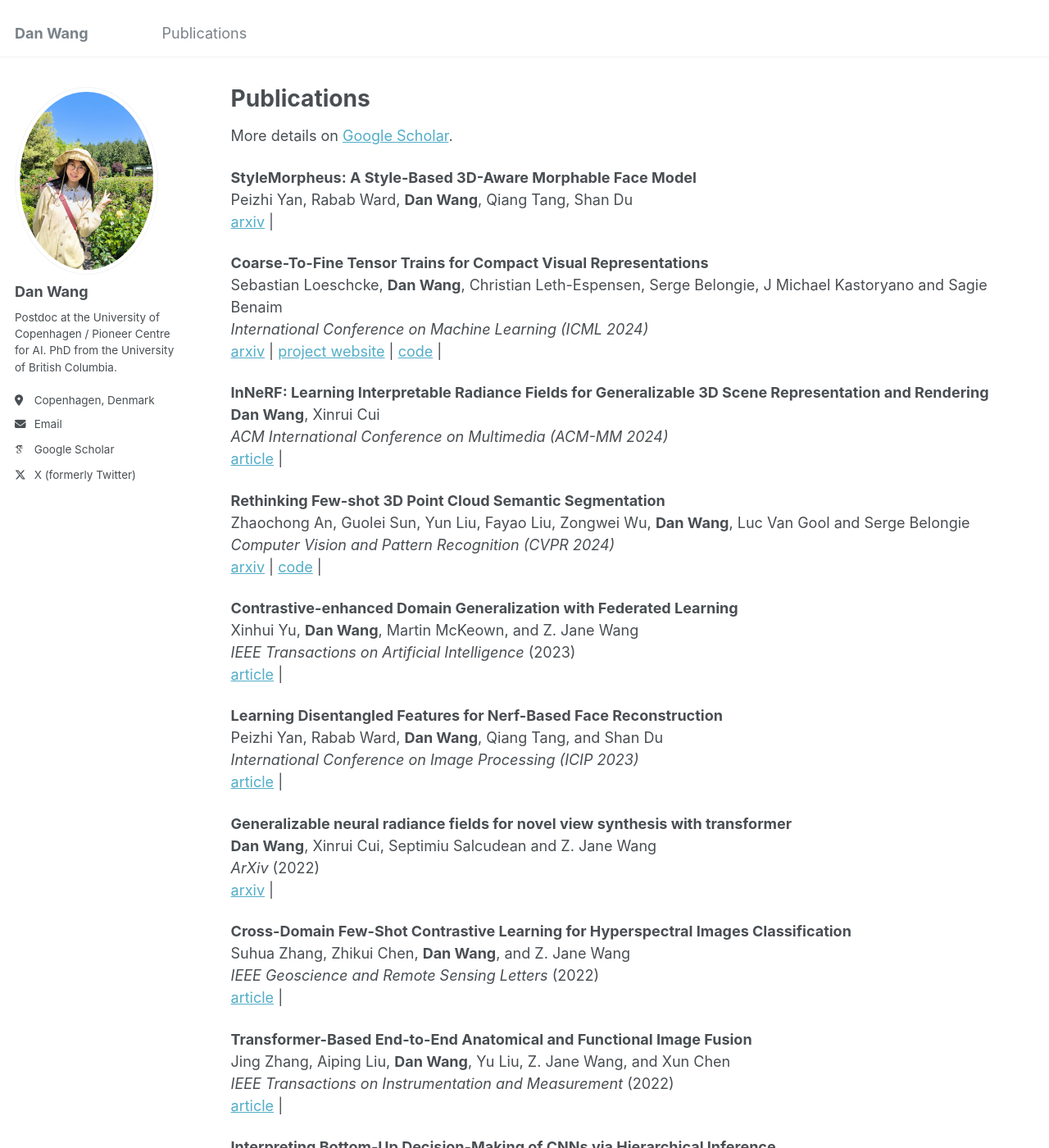
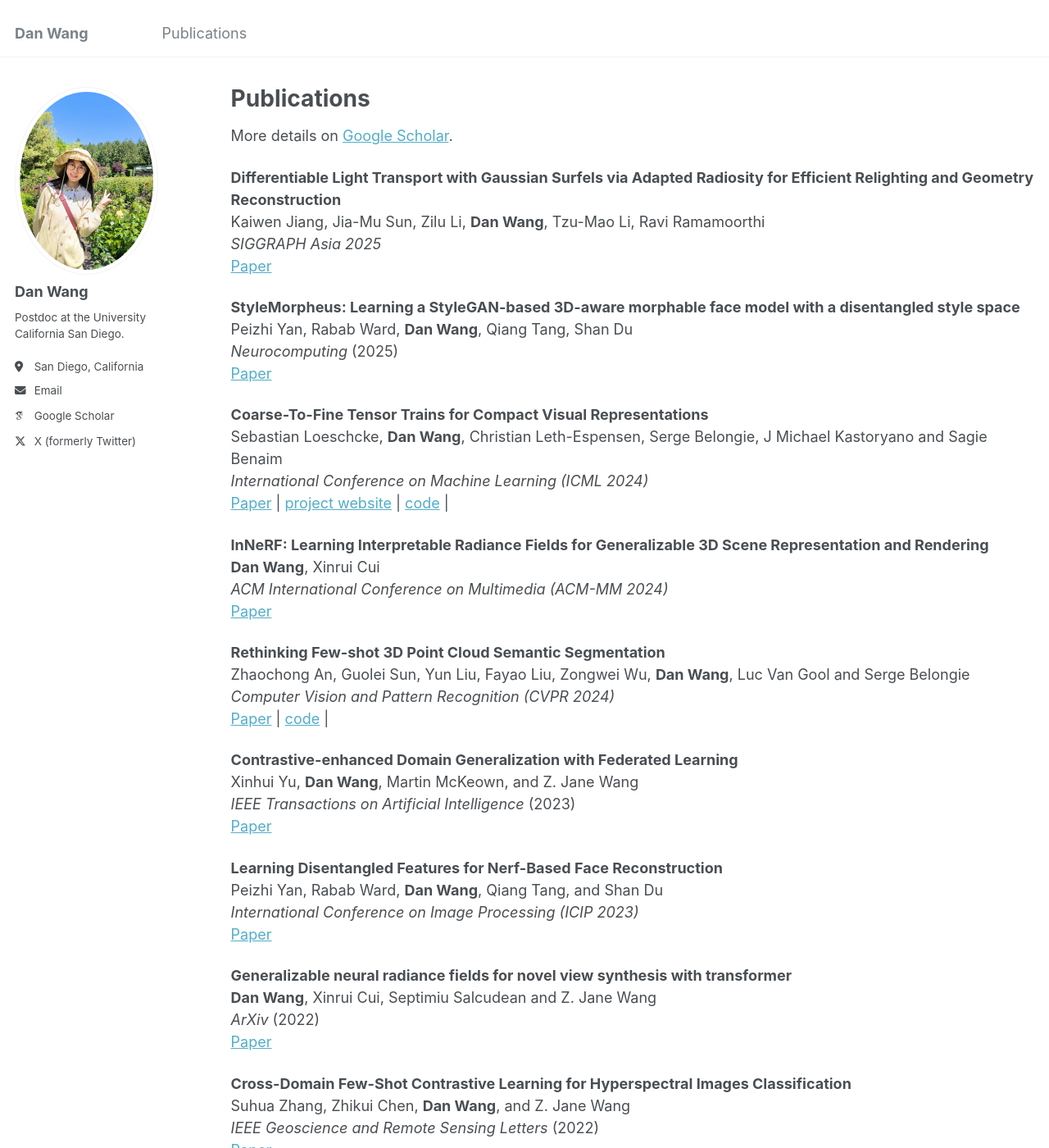
Before and after one commit to danalaina/danalaina.github.io, a Jekyll site: the page built from _pages/publications_onepage.md, in a window 1280 px wide and 1400 px high. Shown: the whole window at 82% size. Built offline with Jekyll 4.4.1, drawn with Linux system fonts in a browser that asks for light colours; some web fonts are replaced; some of the changed text lies outside the part shown.

Commit message:
update 10.25.25

```diff
--- a/_config.yml
+++ b/_config.yml
@@ -24,11 +24,11 @@ author:
   avatar           : "WechatIMG246.jpg" #"photo_dan2.jpg"  # "photo_dan.JPG"
   name             : "Dan Wang"
   pronouns         : # example: "she/her"
-  bio              : "Postdoc at the University of Copenhagen / Pioneer Centre for AI. PhD from the University of British Columbia."
-  location         : "Copenhagen, Denmark"
+  bio              : "Postdoc at the University California San Diego."
+  location         : "San Diego, California"
   employer         : # "Red Brick University"
   uri              : # URL
-  email            : "dawa@di.ku.dk"
+  email            : "danwang@ucsd.edu"
 
   # Academic websites
   arxiv            : # URL - Update with the correct link to your profile
--- a/_pages/publications_onepage.md
+++ b/_pages/publications_onepage.md
@@ -7,45 +7,43 @@ author_profile: true
 
 More details on [Google Scholar](https://scholar.google.com/citations?user=tHbMyNoAAAAJ).
 
-**StyleMorpheus: A Style-Based 3D-Aware Morphable Face Model**\
+**Differentiable Light Transport with Gaussian Surfels via Adapted Radiosity for Efficient Relighting and Geometry Reconstruction**\
+Kaiwen Jiang, Jia-Mu Sun, Zilu Li, **Dan Wang**, Tzu-Mao Li, Ravi Ramamoorthi\
+*SIGGRAPH Asia 2025*\
+[Paper](https://cseweb.ucsd.edu/~ravir/kaiwensiga25.pdf)
+
+**StyleMorpheus: Learning a StyleGAN-based 3D-aware morphable face model with a disentangled style space**\
 Peizhi Yan, Rabab Ward, **Dan Wang**, Qiang Tang, Shan Du\
-[arxiv](https://arxiv.org/abs/2503.11792) |
+*Neurocomputing* (2025)\
+[Paper](https://arxiv.org/abs/2503.11792)
 
 **Coarse-To-Fine Tensor Trains for Compact Visual Representations**\
 Sebastian Loeschcke, **Dan Wang**, Christian Leth-Espensen, Serge Belongie, J Michael Kastoryano and Sagie Benaim\
 *International Conference on Machine Learning (ICML 2024)*\
-[arxiv](https://arxiv.org/abs/2406.04332) |
+[Paper](https://arxiv.org/abs/2406.04332) |
 [project website](https://sebulo.github.io/PuTT_website/) |
 [code](https://github.com/sebulo/PuTT) |
 
 **InNeRF: Learning Interpretable Radiance Fields for Generalizable 3D Scene Representation and Rendering**\
 **Dan Wang**, Xinrui Cui\
 *ACM International Conference on Multimedia (ACM-MM 2024)*\
-[article](https://dl.acm.org/doi/abs/10.1145/3664647.3681393) |
+[Paper](https://dl.acm.org/doi/abs/10.1145/3664647.3681393)
 
 
 **Rethinking Few-shot 3D Point Cloud Semantic Segmentation**\
 Zhaochong An, Guolei Sun, Yun Liu, Fayao Liu, Zongwei Wu, **Dan Wang**, Luc Van Gool and Serge Belongie\
 *Computer Vision and Pattern Recognition (CVPR 2024)*\
-[arxiv](https://arxiv.org/abs/2403.00592) |
+[Paper](https://arxiv.org/abs/2403.00592) |
 <!-- [project website](https://vishalned.github.io/mmearth/) | -->
 [code](https://github.com/ZhaochongAn/COSeg) |
 <!-- [code-model](https://github.com/vishalned/MMEarth-train)  -->
 
-<!-- **StyleMorpheus: A Style-Based 3D-Aware Morphable Face Model**\
-Peizhi Yan, Rabab Ward, Dan Wang, Qiang Tang, and Shan Du\
-*IEEE Transactions on Multimedia* (Under review, 2024) -->
-
-
-<!-- **InNeRF: Learning Interpretable Radiance Fields for Generalizable 3D Scene Representation and Rendering**\
-Dan Wang, and Xinrui Cui\
-*ACM Multimedia Conference* (2024)\ -->
 
 **Contrastive-enhanced Domain Generalization with Federated Learning**\
 Xinhui Yu, **Dan Wang**, Martin McKeown, and Z. Jane Wang\
 *IEEE Transactions on Artificial Intelligence* (2023)\
-[article](https://ieeexplore.ieee.org/document/10192272) |
-<!-- [arxiv](https://arxiv.org/pdf/2204.08322.pdf) |
+[Paper](https://ieeexplore.ieee.org/document/10192272)
+<!-- [Paper](https://arxiv.org/pdf/2204.08322.pdf) |
 [project website](https://langnico.github.io/globalcanopyheight/) |
 [explore maps](https://nlang.users.earthengine.app/view/global-canopy-height-2020) |
 [code](https://github.com/langnico/global-canopy-height-model) -->
@@ -53,31 +51,31 @@ Xinhui Yu, **Dan Wang**, Martin McKeown, and Z. Jane Wang\
 **Learning Disentangled Features for Nerf-Based Face Reconstruction**\
 Peizhi Yan, Rabab Ward, **Dan Wang**, Qiang Tang, and Shan Du\
 *International Conference on Image Processing (ICIP 2023)*\
-[article](https://ieeexplore.ieee.org/document/10222432) |
+[Paper](https://ieeexplore.ieee.org/document/10222432)
 
 **Generalizable neural radiance fields for novel view synthesis with transformer**\
 **Dan Wang**, Xinrui Cui, Septimiu Salcudean and Z. Jane Wang\
 *ArXiv* (2022)\
-[arxiv](https://arxiv.org/abs/2206.05375) |
+[Paper](https://arxiv.org/abs/2206.05375)
 
 **Cross-Domain Few-Shot Contrastive Learning for Hyperspectral Images Classification**\
 Suhua Zhang, Zhikui Chen, **Dan Wang**, and Z. Jane Wang\
 *IEEE Geoscience and Remote Sensing Letters* (2022)\
-[article](https://ieeexplore.ieee.org/document/9970573) |
+[Paper](https://ieeexplore.ieee.org/document/9970573)
 <!-- [download maps](https://doi.org/10.5281/zenodo.8154445) -->
 
 
 **Transformer-Based End-to-End Anatomical and Functional Image Fusion**\
 Jing Zhang, Aiping Liu, **Dan Wang**, Yu Liu, Z. Jane Wang, and Xun Chen\
 *IEEE Transactions on Instrumentation and Measurement* (2022)\
-[article](https://ieeexplore.ieee.org/document/9864213) |
+[Paper](https://ieeexplore.ieee.org/document/9864213)
 <!-- [code](https://github.com/D1noFuzi/cocoamapping) |
 [explore maps](https://nk.users.earthengine.app/view/cocoa-map)  -->
 
 **Interpreting Bottom-Up Decision-Making of CNNs via Hierarchical Inference**\
 **Dan Wang**, Xinrui Cui, Xun Chen, Rabab Ward, and Z. Jane Wang\
 *IEEE Transactions on Image Processing* (2021)\
-[article](https://ieeexplore.ieee.org/document/9491931) |
+[Paper](https://ieeexplore.ieee.org/document/9491931)
 <!-- Committee: Prof. Dr. Konrad Schindler (ETH Zurich),
 Prof. Dr. Jan Dirk Wegner (University of Zurich),
 Prof. Dr. Walter Jetz (Yale University),
@@ -87,7 +85,7 @@ Dr. Habil. Bertrand Le Saux (European Space Agency)\
 **Multi-View 3D Reconstruction With Transformers**\
 **Dan Wang**, Xinrui Cui, Xun Chen, Zhengxia Zou, Tianyang Shi, Septimiu Salcudean, Z. Jane Wang, and Rabab Ward\
 *International Conference on Computer Vision (ICCV 2021, **Oral**)*\
-[article](https://openaccess.thecvf.com/content/ICCV2021/papers/Wang_Multi-View_3D_Reconstruction_With_Transformers_ICCV_2021_paper.pdf) |
+[Paper](https://openaccess.thecvf.com/content/ICCV2021/papers/Wang_Multi-View_3D_Reconstruction_With_Transformers_ICCV_2021_paper.pdf)
 <!-- [pdf](https://arxiv.org/pdf/2107.07431.pdf) |
 [explore maps](https://nlang.users.earthengine.app/view/canopy-height-and-carbon-stock-southeast-asia-2020) |
 [download maps](http://doi.org/10.5281/zenodo.5012448) -->
@@ -95,12 +93,12 @@ Dr. Habil. Bertrand Le Saux (European Space Agency)\
 **Chain: Concept-harmonized hierarchical inference interpretation of deep convolutional neural networks**\
 **Dan Wang**, Xinrui Cui, and Z. Jane Wang\
 *ArXiv* (2020)\
-[arxiv](https://arxiv.org/abs/2002.01660) |
+[Paper](https://arxiv.org/abs/2002.01660)
 
 **Feature-Flow Interpretation of Deep Convolutional Neural Networks**\
 Xinrui Cui, **Dan Wang**, and Z. Jane Wang\
 *IEEE Transactions on Multimedia* (2020)\
-[article](https://ieeexplore.ieee.org/document/9019647) |
+[Paper](https://ieeexplore.ieee.org/document/9019647)
 <!-- [pdf](https://doi.org/10.1016/j.rse.2021.112760) |
 [code](https://github.com/langnico/GEDI-BDL) |
 [demo dataset](https://share.phys.ethz.ch/~pf/nlangdata/GEDI_BDL_demo.zip) |
@@ -109,7 +107,7 @@ Xinrui Cui, **Dan Wang**, and Z. Jane Wang\
 **CHIP: Channel-Wise Disentangled Interpretation of Deep Convolutional Neural Networks**\
 Xinrui Cui\*, **Dan Wang\***, and Z. Jane Wang (* co-first author)\
 *IEEE Transactions on Neural Networks and Learning Systems* (2020)\
-[article](https://ieeexplore.ieee.org/abstract/document/8924894) |
+[Paper](https://ieeexplore.ieee.org/abstract/document/8924894)
 <!-- [pdf](https://doi.org/10.5194/hess-25-2567-2021) |
 [code](https://github.com/langnico/GRAINet) |
 [demo dataset](https://share.phys.ethz.ch/~pf/nlangdata/GRAINet_demo_data.zip) -->
@@ -117,14 +115,14 @@ Xinrui Cui\*, **Dan Wang\***, and Z. Jane Wang (* co-first author)\
 **Multi-Scale Interpretation Model for Convolutional Neural Networks: Building Trust Based on Hierarchical Interpretation**\
 Xinrui Cui, **Dan Wang**, and Z. Jane Wang\
 *IEEE Transactions on Multimedia* (2019)\
-[article](https://ieeexplore.ieee.org/document/8653995) |
+[Paper](https://ieeexplore.ieee.org/document/8653995)
 <!-- [pdf](https://arxiv.org/pdf/1904.13270.pdf) |
 [download maps](https://share.phys.ethz.ch/~pf/nlangdata/gabon_canopy_height_2017.zip) -->
 
 **Robust Sparse Unmixing for Hyperspectral Imagery**\
 **Dan Wang**, Zhenwei Shi, and Xinrui Cui\
 *IEEE Transactions on Geoscience and Remote Sensing* (2018)\
-[article](https://ieeexplore.ieee.org/document/8082740) |
+[Paper](https://ieeexplore.ieee.org/document/8082740)
 <!-- **[AWARDED BEST PAPER OF THE ISPRS JOURNAL IN 2018](https://www.isprs.org/society/awards/helava/2018.aspx)**\
 [pdf](https://arxiv.org/pdf/1910.02675.pdf) |
 [project website](https://registree.ethz.ch/) -->
@@ -132,13 +130,13 @@ Xinrui Cui, **Dan Wang**, and Z. Jane Wang\
 **Multi-feature Sea–land Segmentation based on Pixel-wise Learning for Optical Remote-sensing Imagery**\
 **Dan Wang**, Xinrui Cui, Fengying Xie, Zhiguo Jiang, and Zhenwei Shi\
 *International Journal of Remote Sensing* (2017)\
-[article](https://www.tandfonline.com/doi/full/10.1080/01431161.2017.1317938) |
+[Paper](https://www.tandfonline.com/doi/full/10.1080/01431161.2017.1317938)
 <!-- [pdf](https://arxiv.org/pdf/1904.13270.pdf) |
 [download maps](https://share.phys.ethz.ch/~pf/nlangdata/gabon_canopy_height_2017.zip) -->
 
 **Collaborative sparse unmixing of hyperspectral data using L2,P norm**\
 **Dan Wang**, Zhenwei Shi, and Wei Tang\
 *International Geoscience and Remote Sensing Symposium (IGARSS 2016)*\
-[article](https://ieeexplore.ieee.org/document/7730820) |
+[Paper](https://ieeexplore.ieee.org/document/7730820)
 <!-- [pdf](https://arxiv.org/pdf/1904.13270.pdf) |
 [download maps](https://share.phys.ethz.ch/~pf/nlangdata/gabon_canopy_height_2017.zip) -->
```
Also changed, not shown: _pages/about.md (+6 -4 lines).
